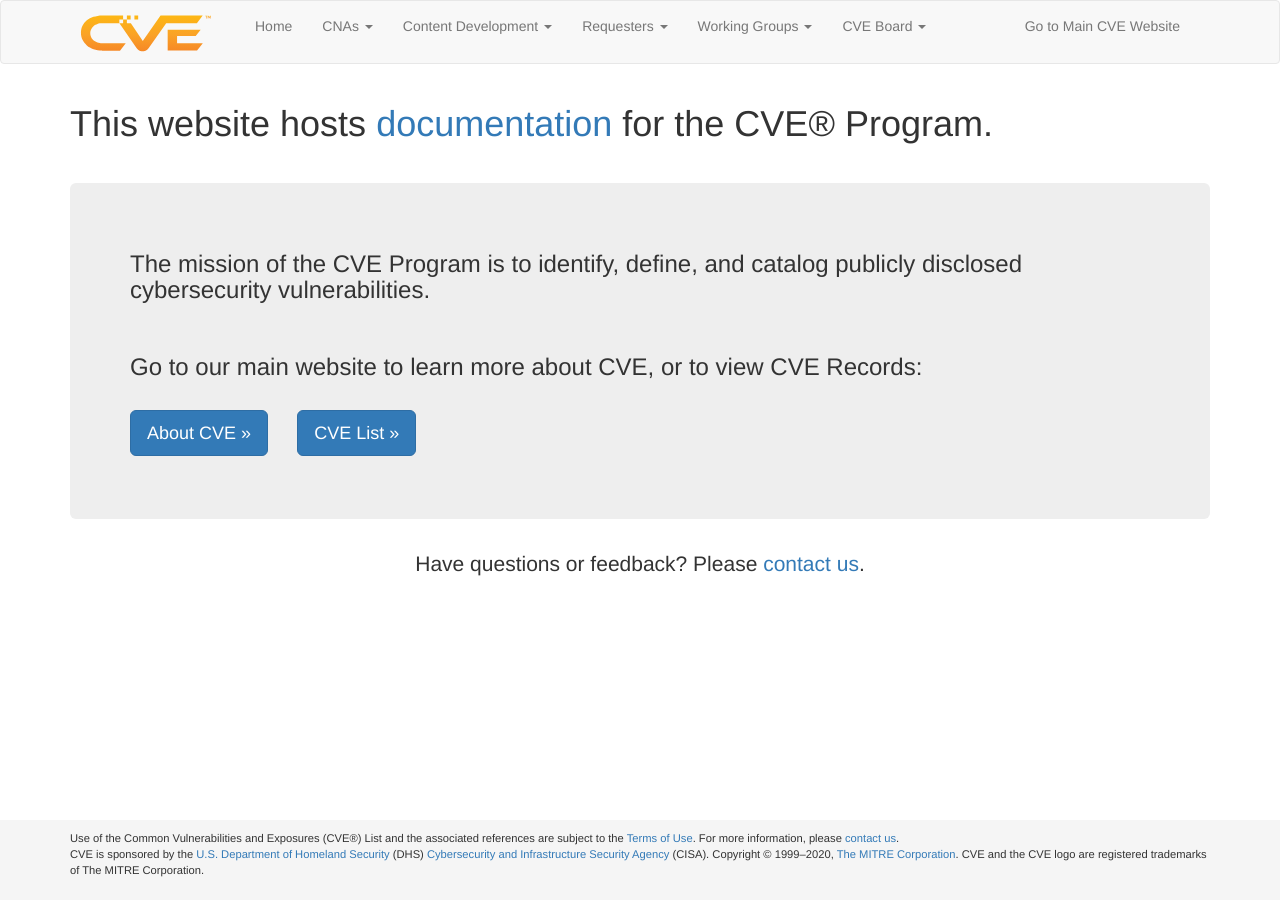
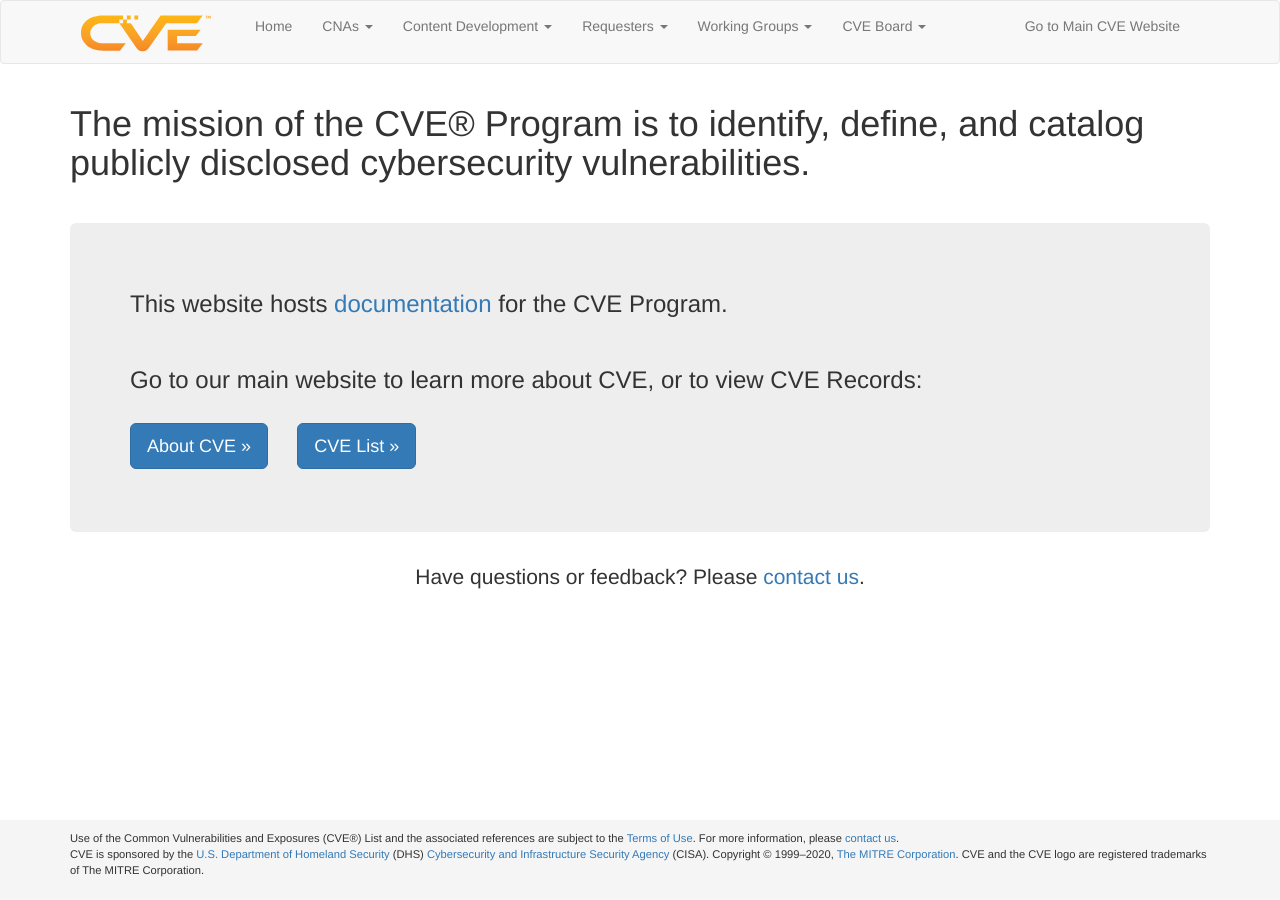
Before and after one commit to CVEProject/cveproject.github.io, a Jekyll site: the page built from index.md, in a window 1280 px wide. Built offline with Jekyll 4.4.1, drawn with Linux system fonts in a browser that asks for light colours; nearby versions of some CDN libraries.

Commit message:
Update index.md

```diff
--- a/index.md
+++ b/index.md
@@ -2,10 +2,10 @@
 layout: page
 ---
 
-<h1 class="site-title">This website hosts <a href="/docs/">documentation</a> for the CVE® Program.</h1>
+<h1 class="site-title">The mission of the CVE® Program is to identify, define, and catalog publicly disclosed cybersecurity vulnerabilities.</h1>
 <br>
 <div class="jumbotron">
-  <h3>The mission of the CVE Program is to identify, define, and catalog publicly disclosed cybersecurity vulnerabilities.</h3>
+  <h3>This website hosts <a href="/docs/">documentation</a> for the CVE Program.</h3>
   <br>
   <h3>Go to our main website to learn more about CVE, or to view CVE Records:</h3>
   <br>
```
